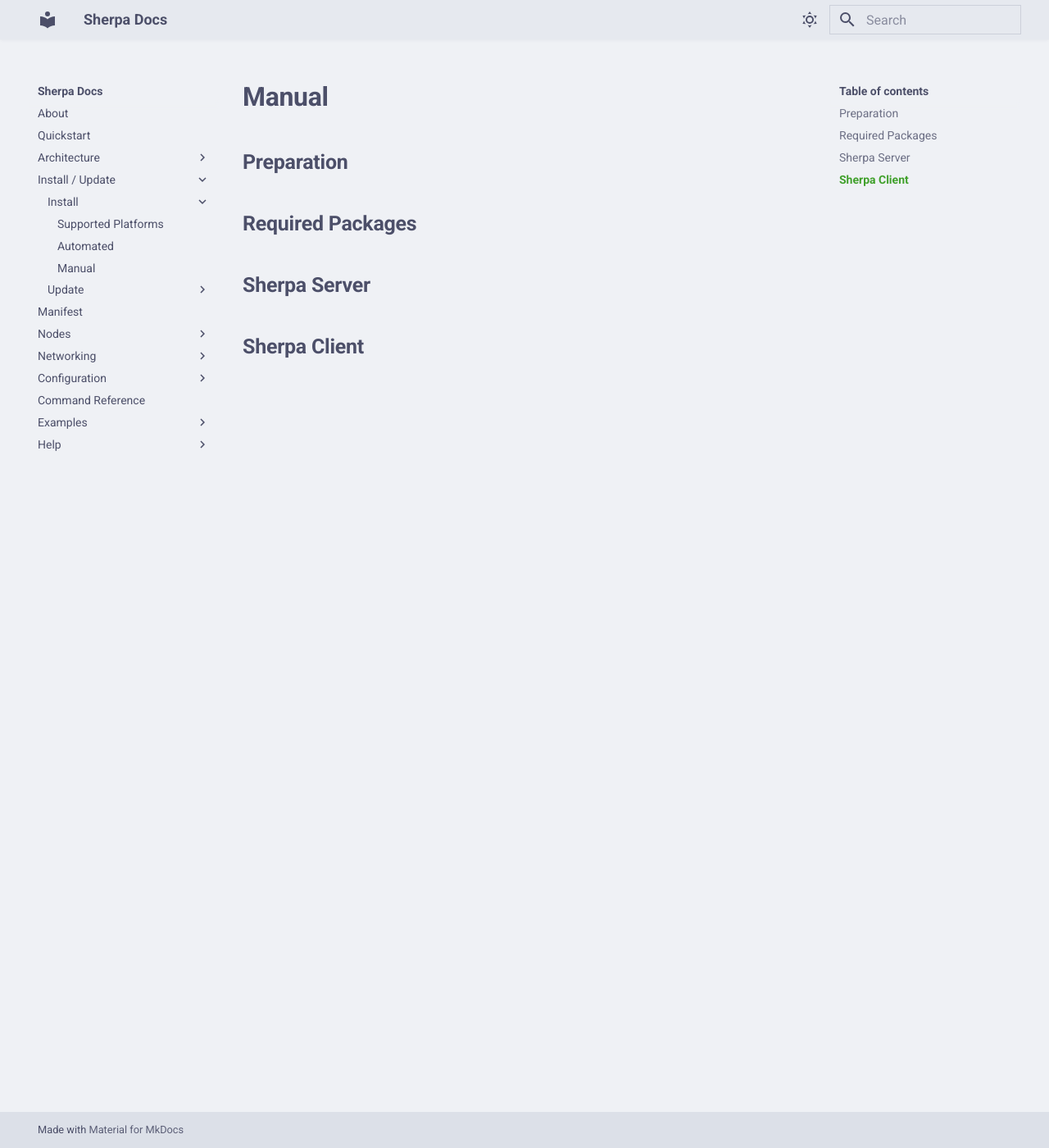
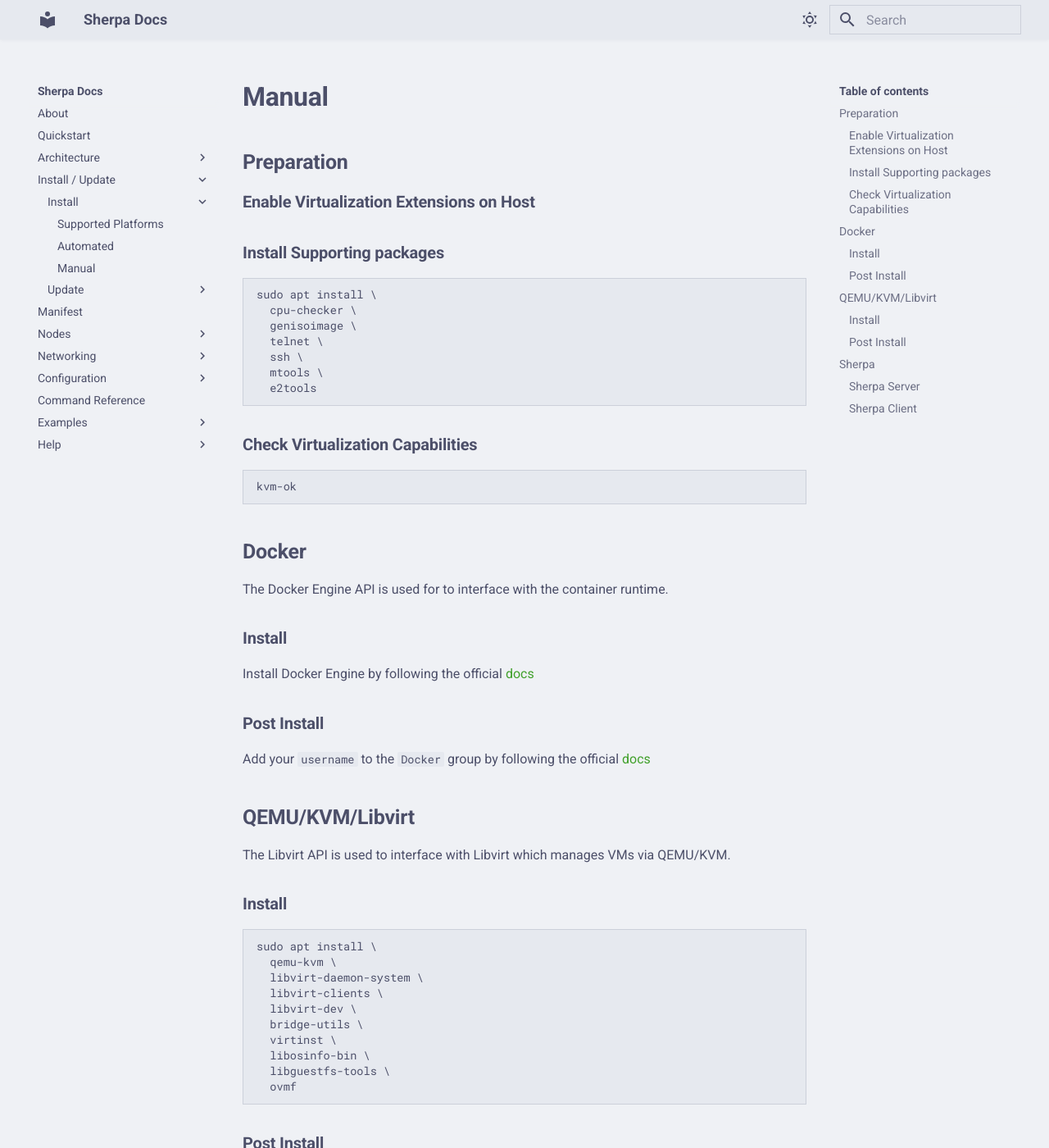
Before and after one commit to bwks/sherpa-docs, an MkDocs documentation site: the page built from docs/install-update/install/manual.md, in a window 1280 px wide and 1400 px high. Shown: the whole window at 82% size. Built offline with MkDocs 1.6.1 and Material for MkDocs 9.7.7, drawn with Linux system fonts in a browser that asks for light colours; some of the changed text lies outside the part shown.

Commit message:
host install/fedora docs

````diff
--- a/docs/install-update/install/manual.md
+++ b/docs/install-update/install/manual.md
@@ -2,8 +2,96 @@
 
 ## Preparation
 
-## Required Packages
+### Enable Virtualization Extensions on Host
 
-## Sherpa Server
+### Install Supporting packages
 
-## Sherpa Client
+```
+sudo apt install \
+  cpu-checker \
+  genisoimage \
+  telnet \
+  ssh \
+  mtools \
+  e2tools
+```
+
+### Check Virtualization Capabilities
+
+```
+kvm-ok
+```
+
+## Docker
+
+The Docker Engine API is used for to interface with the container runtime.
+
+### Install
+
+Install Docker Engine by following the official [docs](https://docs.docker.com/engine/install/ubuntu/)
+
+### Post Install
+
+Add your `username` to the `Docker` group by following the official [docs](https://docs.docker.com/engine/install/linux-postinstall/)
+
+## QEMU/KVM/Libvirt
+
+The Libvirt API is used to interface with Libvirt which manages VMs via QEMU/KVM.
+
+### Install
+
+```
+sudo apt install \
+  qemu-kvm \
+  libvirt-daemon-system \
+  libvirt-clients \
+  libvirt-dev \
+  bridge-utils \
+  virtinst \
+  libosinfo-bin \
+  libguestfs-tools \
+  ovmf
+```
+
+### Post Install
+
+Add your username to the `libvirt` and `kvm` groups
+
+```
+sudo usermod -aG libvirt,kvm $USER
+```
+
+Set the default libvirt URI.
+
+```
+echo 'export LIBVIRT_DEFAULT_URI=qemu:///system' > ~/.zshrc
+```
+
+## Sherpa
+
+### Sherpa Server
+
+Add `sherpa` user and group
+
+```
+sudo adduser --system \
+  --group \
+  --shell /usr/sbin/nologin \
+  --no-create-home \
+  sherpa
+```
+
+Add your username to the group
+
+```
+sudo usermod -aG sherpa $USER
+```
+
+Create `sherpa` directory
+
+```
+sudo mkdir -p /opt/sherpa && \
+    sudo chown sherpa:sherpa /opt/sherpa
+```
+
+### Sherpa Client
--- a/mkdocs.yml
+++ b/mkdocs.yml
@@ -32,6 +32,7 @@
     - Nokia:
       - nodes/nokia-srlinux.md
     - Linux:
+      - nodes/linux/fedora-linux.md
       - nodes/linux/flatcar-linux.md
       - nodes/linux/ubuntu-linux.md
     - BSD:
````
Also changed, not shown: docs/nodes/linux/fedora-linux.md (added, +41 -0 lines).
